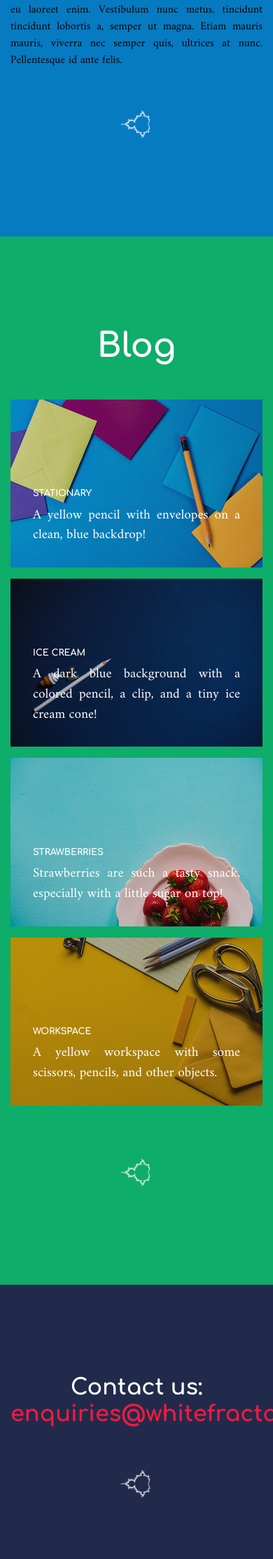
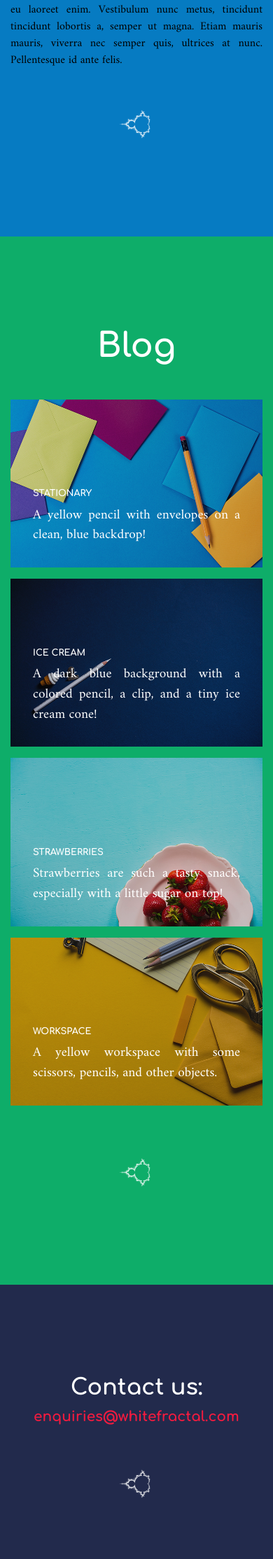
Before and after one commit to whitefractal/whitefractal, a Jekyll site: the page built from index.html, in a window 390 px wide. Shown: the part 4172-6400 px from the top of the page at 70% size. Built offline with Jekyll 4.4.1, drawn with Linux system fonts in a browser that asks for light colours.

Commit message:
Fix overflow

```diff
--- a/assets/css/whitefractal.css
+++ b/assets/css/whitefractal.css
@@ -514,6 +514,12 @@ section:nth-of-type(5n):before,  section:nth-of-type(5n):after  {
   background-image: url("../img/frac-navy-md.png");
 }
 
+@media (max-width: 600px) {
+  #contactus a {
+    font-size: 1.25rem;
+  }
+}
+
 .text-primary {
   color: #1D809F !important;
 }
```
